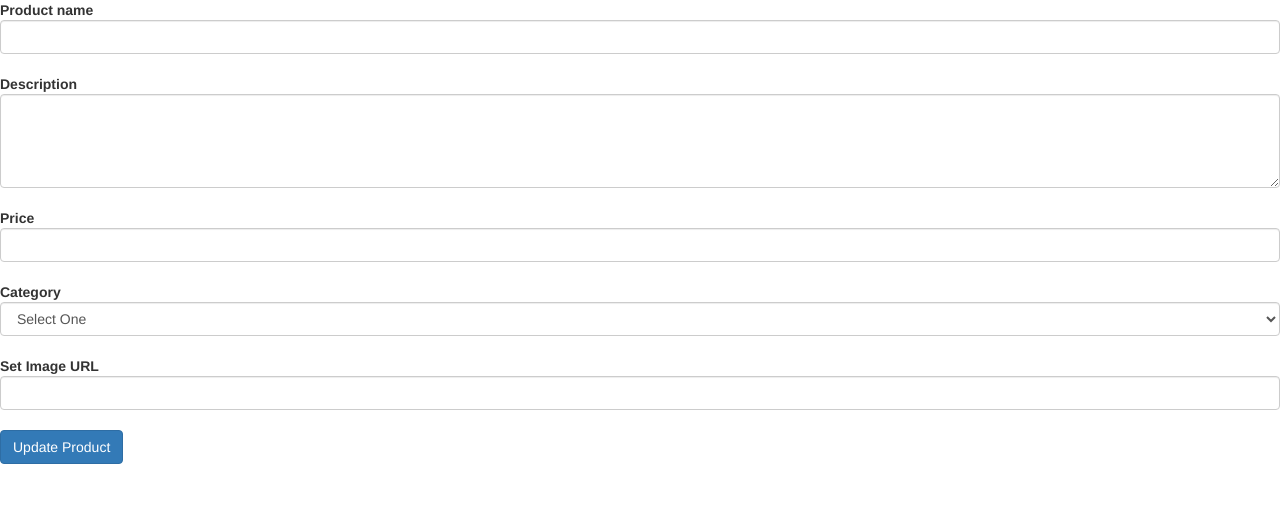
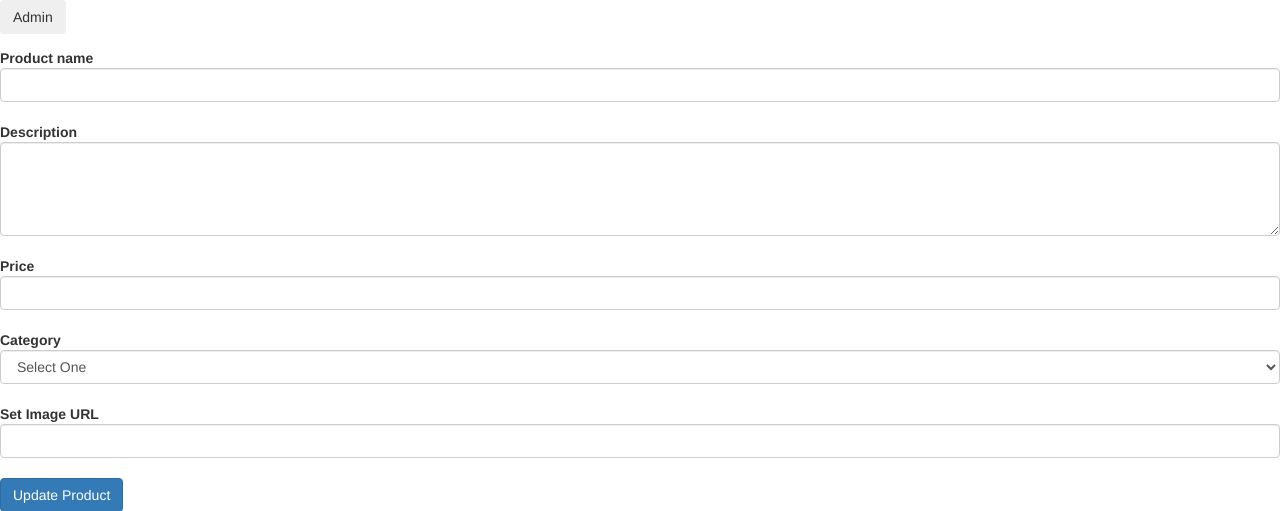
Before and after one commit to GarredMurphy/cst336, a PHP site: page /Labs/Lab7/updateProduct.php in a window 1280 px wide. Shown: the top 511 px of the page. Run offline with PHP 8.4, Linux system fonts and the light colour scheme; data that the repository does not hold is empty; some libraries are stand-ins or nearby versions.

Commit message:
lab 7 edit

```diff
--- a/Labs/Lab7/addProduct.php
+++ b/Labs/Lab7/addProduct.php
@@ -4,6 +4,9 @@
     <script src="https://maxcdn.bootstrapcdn.com/bootstrap/3.3.7/js/bootstrap.min.js" integrity="sha384-Tc5IQib027qvyjSMfHjOMaLkfuWVxZxUPnCJA7l2mCWNIpG9mGCD8wGNIcPD7Txa" crossorigin="anonymous"></script>
     <link href="https://maxcdn.bootstrapcdn.com/bootstrap/3.3.7/css/bootstrap.min.css" rel="stylesheet" integrity="sha384-BVYiiSIFeK1dGmJRAkycuHAHRg32OmUcww7on3RYdg4Va+PmSTsz/K68vbdEjh4u" crossorigin="anonymous">
 </head>
+<form action="admin.php">
+    <input type ="submit" class = 'btn btn-secondary' id = "beginning" value = "Admin"/>
+</form>
 
 <?php
 include 'dbConnection.php';
--- a/Labs/Lab7/admin.php
+++ b/Labs/Lab7/admin.php
@@ -20,9 +20,7 @@
 </form>
 
 <!---
-<form action="admin.php">
-    <input type ="submit" class = 'btn btn-secondary' id = "beginning" value = "Admin"/>
-</form>
+
 --->
 
 <?php
--- a/Labs/Lab7/updateProduct.php
+++ b/Labs/Lab7/updateProduct.php
@@ -4,6 +4,9 @@
     <script src="https://maxcdn.bootstrapcdn.com/bootstrap/3.3.7/js/bootstrap.min.js" integrity="sha384-Tc5IQib027qvyjSMfHjOMaLkfuWVxZxUPnCJA7l2mCWNIpG9mGCD8wGNIcPD7Txa" crossorigin="anonymous"></script>
     <link href="https://maxcdn.bootstrapcdn.com/bootstrap/3.3.7/css/bootstrap.min.css" rel="stylesheet" integrity="sha384-BVYiiSIFeK1dGmJRAkycuHAHRg32OmUcww7on3RYdg4Va+PmSTsz/K68vbdEjh4u" crossorigin="anonymous">
 </head>
+<form action="admin.php">
+    <input type ="submit" class = 'btn btn-secondary' id = "beginning" value = "Admin"/>
+</form>
 
 <?php
 
```
